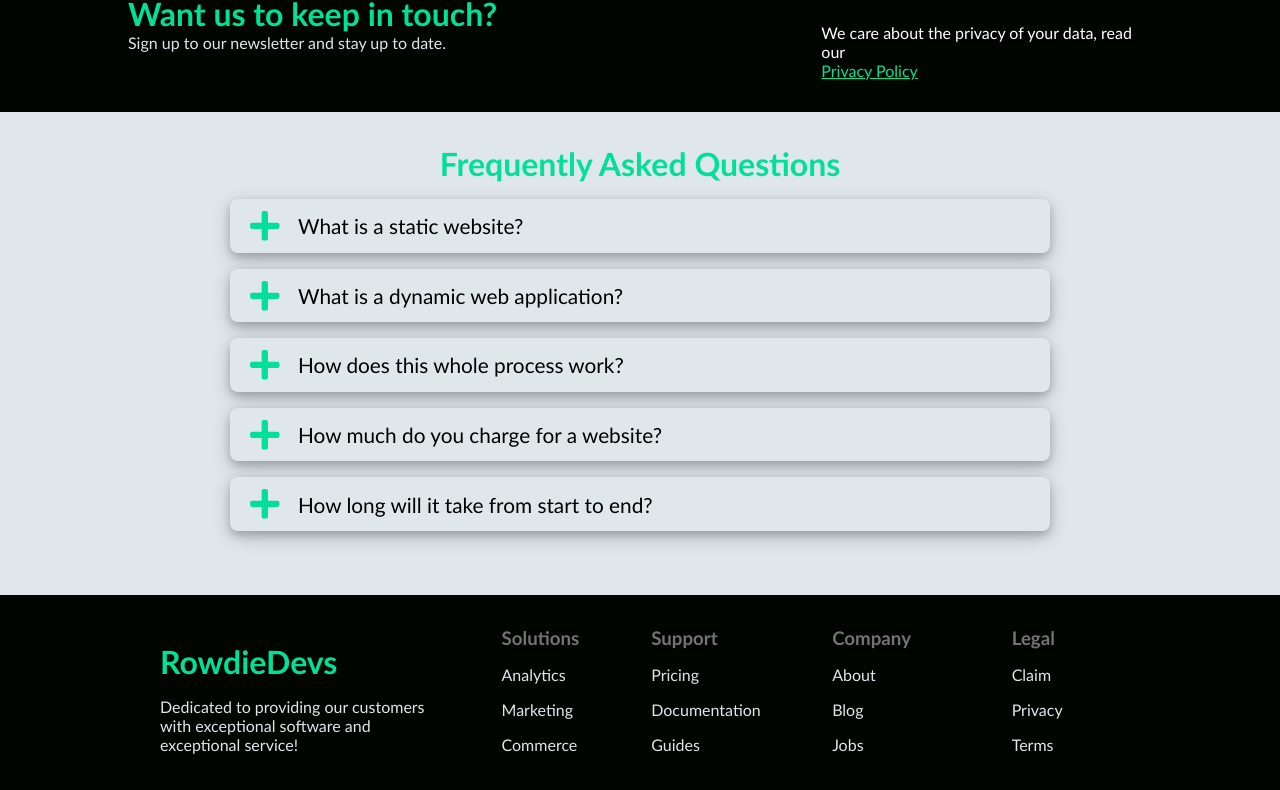
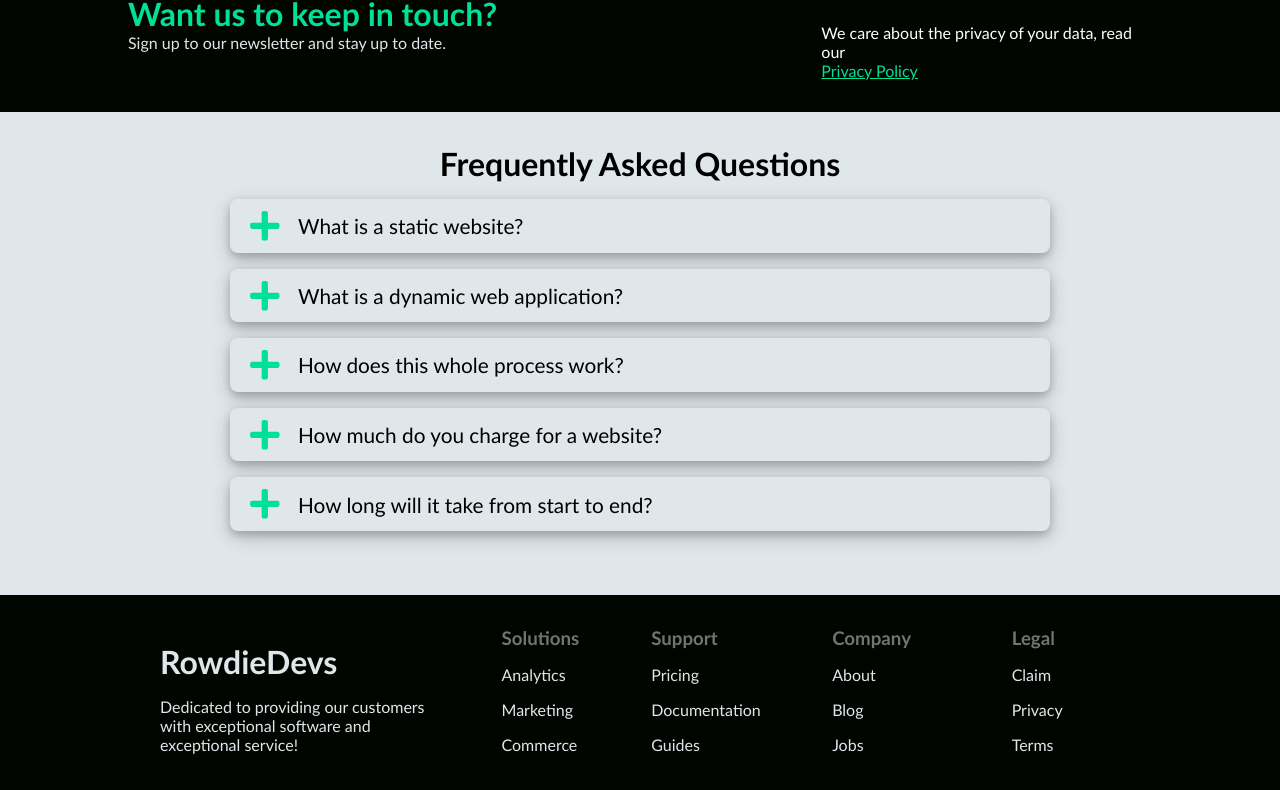
Before and after one commit to RowDev727/MySite, a React (Vite) app in the folder frontend/: page / in a window 1280 px wide. Shown: the part 1250-2040 px from the top of the page. Built offline with nearby package versions, Linux system fonts and the light colour scheme.

Commit message:
Logo link to home page

```diff
--- a/frontend/src/components/navbar/Navbar.jsx
+++ b/frontend/src/components/navbar/Navbar.jsx
@@ -11,7 +11,7 @@
     return (
     <nav>
         <div className={`${styles.navbarContainer} ${'container'}`}>
-            <h1>{title}</h1>
+            <NavLink className={`${styles.navbarTitle}`} to={'/home'}>RowdieDevs</NavLink>
             <ul className={`${styles.navbarLinks} ${navShowing ? `${styles.showNav}` : `${styles.hideNav}`}` }>
                 {
                     navLinks.map(({name, path}, index) => {
--- a/frontend/src/components/navbar/Navbar.module.css
+++ b/frontend/src/components/navbar/Navbar.module.css
@@ -10,10 +10,12 @@
     height: 100%;
 }
 
-h1 {
+.navbarTitle {
+    font-weight: 600;
     grid-column: 1 / 2;
     color: var(--color-primary-green);
     font-size: 2rem;
+    text-decoration: none;
 }
 
 .navbarLinks {
```
Also changed, not shown: 1 other file (tests, documents, lock files or other folders).
